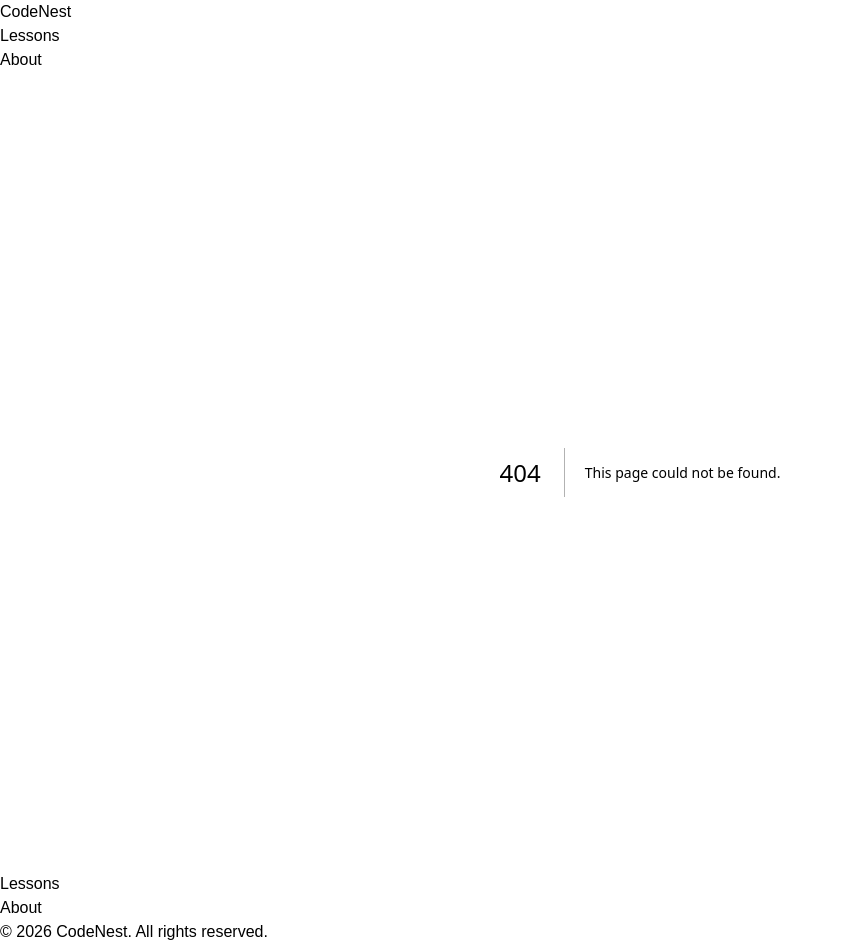
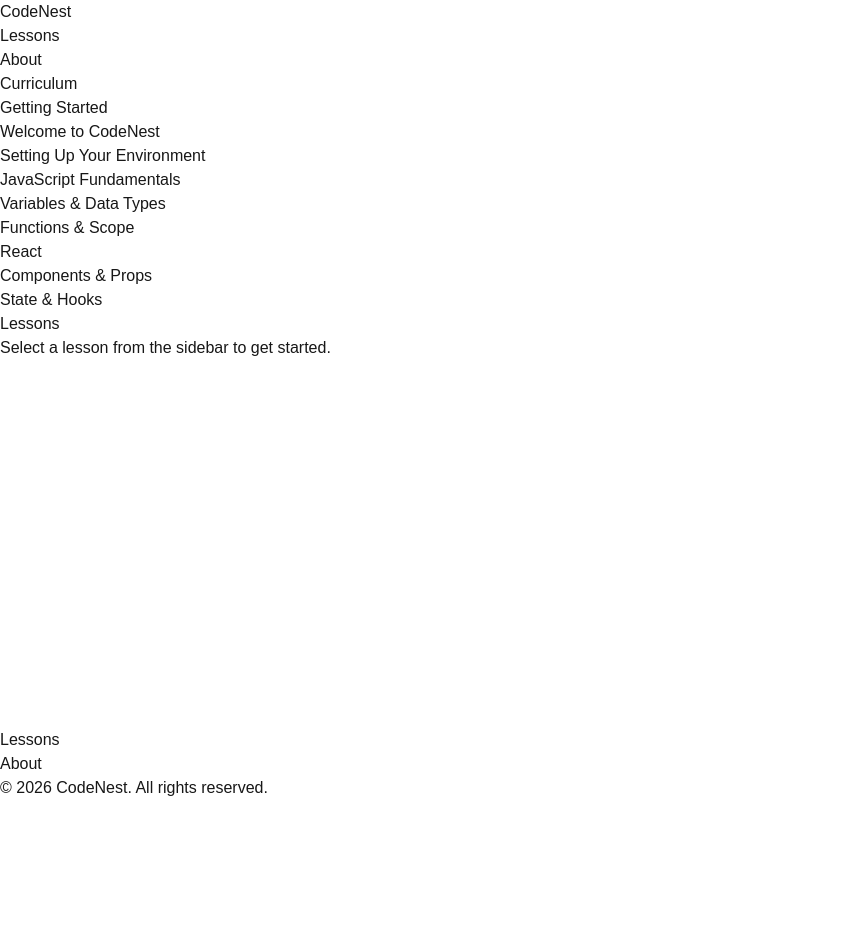
Before and after one commit to nazeer-ahmed-cs/codenest, a Next.js app: page /lessons in a window 1280 px wide. Before the commit this address had no page. Shown: the whole page, without its empty margins (0-843 px from the left). After the commit the page ends 800 px from the top, so only its background shows below. Built offline with nearby package versions, Linux system fonts and the light colour scheme.

Commit message:
Add sidebar with topic tree and lesson pages

```diff
--- /dev/null
+++ b/src/app/lessons/[slug]/page.tsx
@@ -0,0 +1,26 @@
+import Link from "next/link";
+
+type Props = {
+  params: { slug: string };
+};
+
+const lessonTitles: Record<string, string> = {
+  welcome: "Welcome to CodeNest",
+  setup: "Setting Up Your Environment",
+  variables: "Variables & Data Types",
+  functions: "Functions & Scope",
+  components: "Components & Props",
+  "state-hooks": "State & Hooks",
+};
+
+export default function LessonPage({ params }: Props) {
+  const title = lessonTitles[params.slug] ?? "Lesson not found";
+
+  return (
+    <div>
+      <Link href="/lessons">&larr; Back to lessons</Link>
+      <h1>{title}</h1>
+      <p>This lesson is under construction.</p>
+    </div>
+  );
+}
--- /dev/null
+++ b/src/app/lessons/layout.tsx
@@ -0,0 +1,11 @@
+import { ReactNode } from "react";
+import Sidebar from "@/components/Sidebar";
+
+export default function LessonsLayout({ children }: { children: ReactNode }) {
+  return (
+    <div>
+      <Sidebar />
+      <div>{children}</div>
+    </div>
+  );
+}
--- /dev/null
+++ b/src/app/lessons/page.tsx
@@ -0,0 +1,8 @@
+export default function LessonsPage() {
+  return (
+    <div>
+      <h1>Lessons</h1>
+      <p>Select a lesson from the sidebar to get started.</p>
+    </div>
+  );
+}
--- /dev/null
+++ b/src/components/Sidebar.tsx
@@ -0,0 +1,51 @@
+import Link from "next/link";
+
+const topics = [
+  {
+    title: "Getting Started",
+    lessons: [
+      { title: "Welcome to CodeNest", slug: "welcome" },
+      { title: "Setting Up Your Environment", slug: "setup" },
+    ],
+  },
+  {
+    title: "JavaScript Fundamentals",
+    lessons: [
+      { title: "Variables & Data Types", slug: "variables" },
+      { title: "Functions & Scope", slug: "functions" },
+    ],
+  },
+  {
+    title: "React",
+    lessons: [
+      { title: "Components & Props", slug: "components" },
+      { title: "State & Hooks", slug: "state-hooks" },
+    ],
+  },
+];
+
+export default function Sidebar() {
+  return (
+    <aside>
+      <nav>
+        <p>Curriculum</p>
+        <ul>
+          {topics.map((topic) => (
+            <li key={topic.title}>
+              <p>{topic.title}</p>
+              <ul>
+                {topic.lessons.map((lesson) => (
+                  <li key={lesson.slug}>
+                    <Link href={`/lessons/${lesson.slug}`}>
+                      {lesson.title}
+                    </Link>
+                  </li>
+                ))}
+              </ul>
+            </li>
+          ))}
+        </ul>
+      </nav>
+    </aside>
+  );
+}
```
